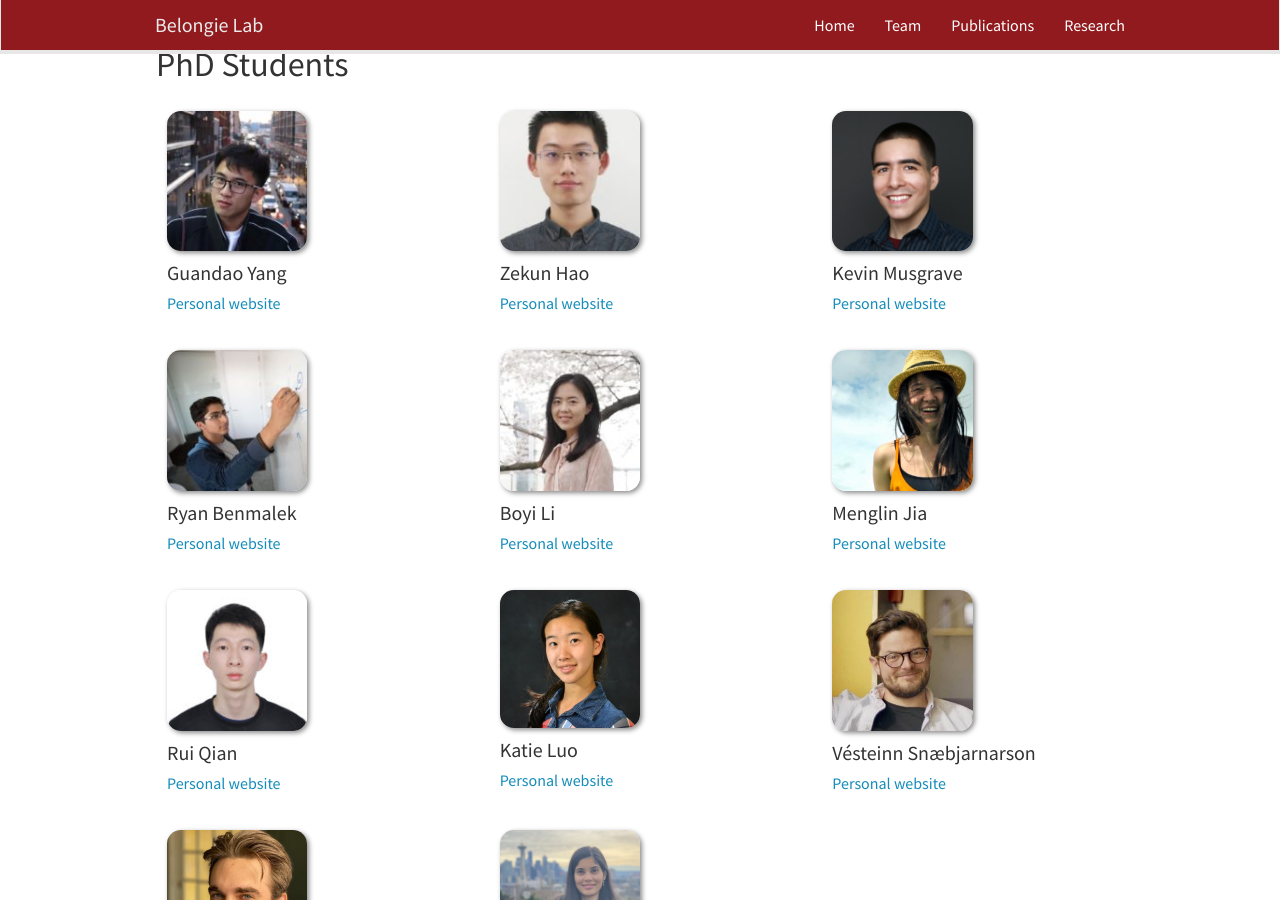
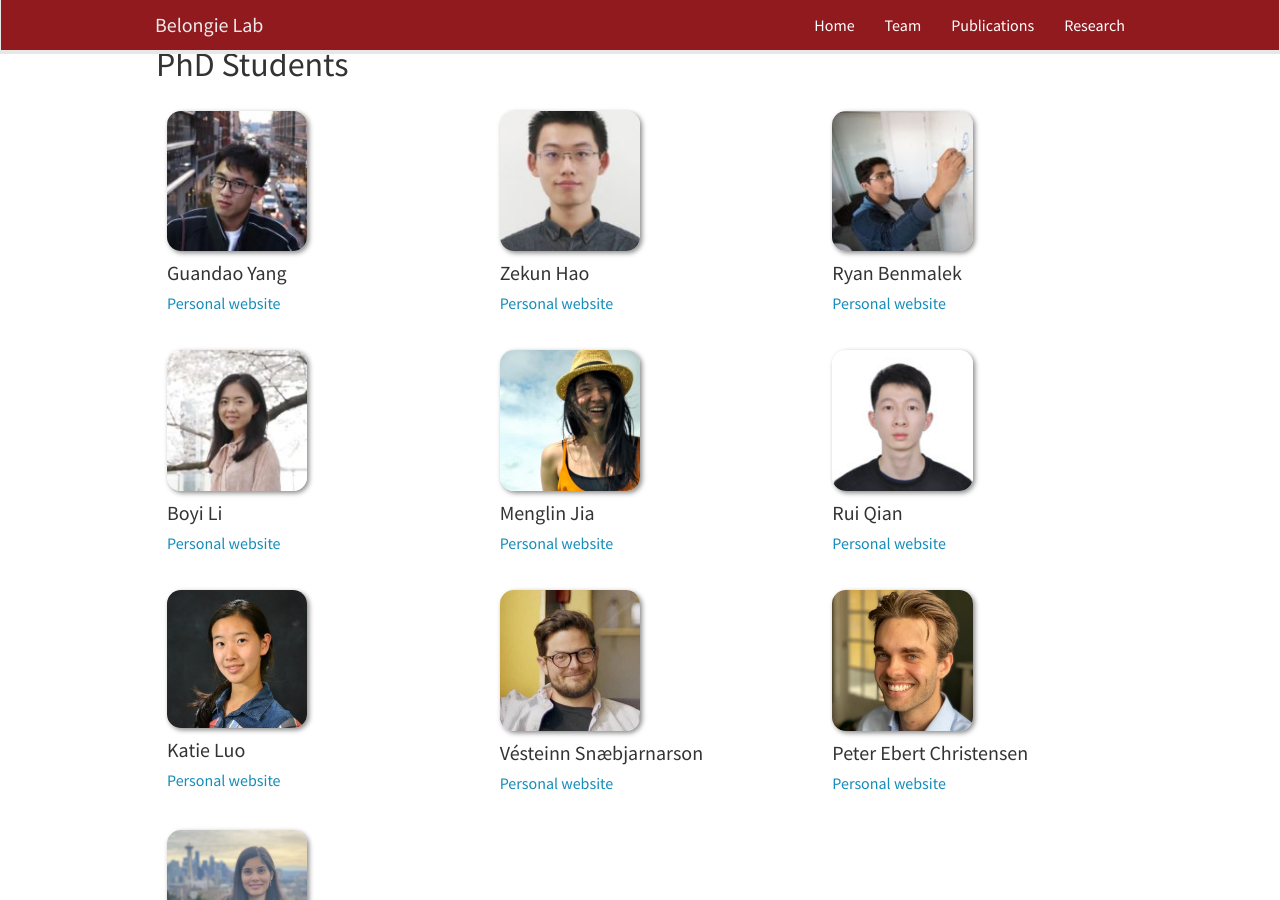
Before and after one commit to BelongieLab/belongielab.github.io, a Jekyll site: the page built from _pages/team.md, in a window 1280 px wide and 900 px high, scrolled down 841 px. Built offline with Jekyll 4.4.1, drawn with Linux system fonts in a browser that asks for light colours; nearby versions of some CDN libraries.

Commit message:
Update phd_members.yml

```diff
--- a/_data/phd_members.yml
+++ b/_data/phd_members.yml
@@ -5,10 +5,6 @@
 - name: Zekun Hao
   photo: zekun.jpg
   website: https://www.cs.cornell.edu/~zekun/
-
-- name: Kevin Musgrave
-  photo: kevin.jpg
-  website: https://kevinmusgrave.com/
 
 - name: Ryan Benmalek
   photo: ryan.jpg
```
